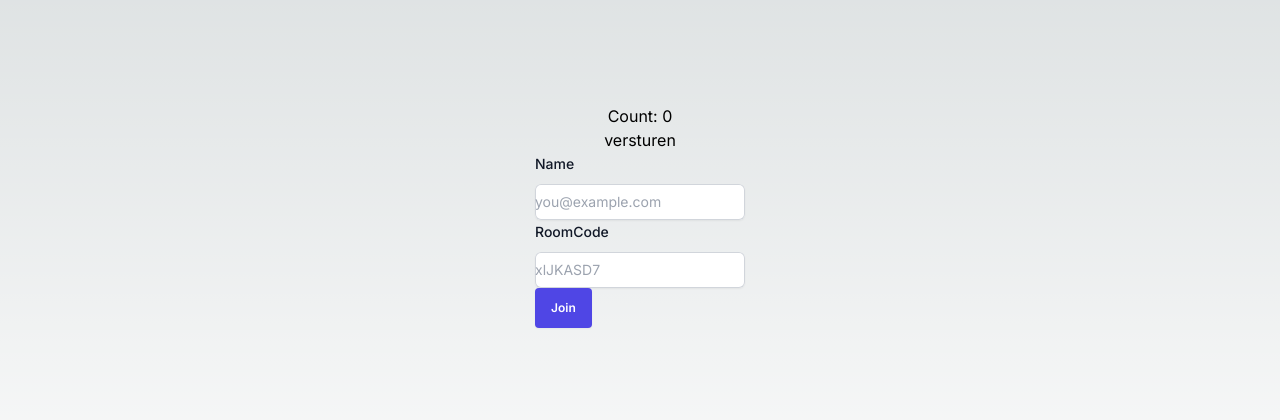
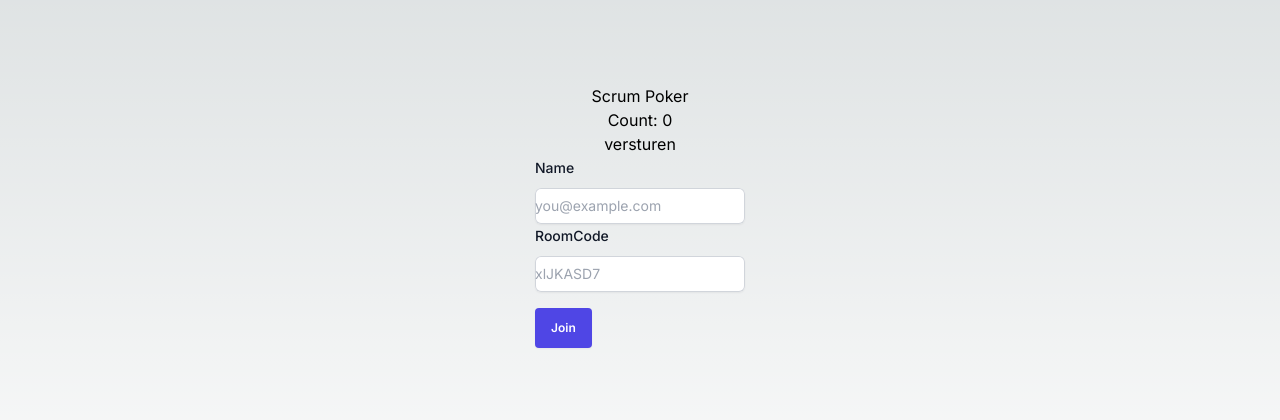
Before and after one commit to zonneplan/scrum, a Next.js app: page / in a window 1280 px wide. Shown: the part 184-604 px from the top of the page. Built offline with nearby package versions, Linux system fonts and the light colour scheme; no server answers.

Commit message:
Update page.tsx

```diff
--- a/app/page.tsx
+++ b/app/page.tsx
@@ -28,6 +28,7 @@ export default function Home() {
   }
   return (
     <main className="relative flex min-h-screen flex-col items-center justify-center">
+    <h1>Scrum Poker</h1>
     <Counter />
     <form onSubmit={handleFormSubmit}>
       <button>versturen</button>
@@ -58,7 +59,7 @@ export default function Home() {
         />
       </div>
       <button type="button"
-        className="rounded bg-indigo-600 px-4 py-3 text-xs font-semibold text-white shadow-sm hover:bg-indigo-500 focus-visible:outline focus-visible:outline-2 focus-visible:outline-offset-2 focus-visible:outline-indigo-600"
+        className="rounded bg-indigo-600 mt-4 px-4 py-3 text-xs font-semibold text-white shadow-sm hover:bg-indigo-500 focus-visible:outline focus-visible:outline-2 focus-visible:outline-offset-2 focus-visible:outline-indigo-600"
       >Join</button>
     </div>
       </div>
```
